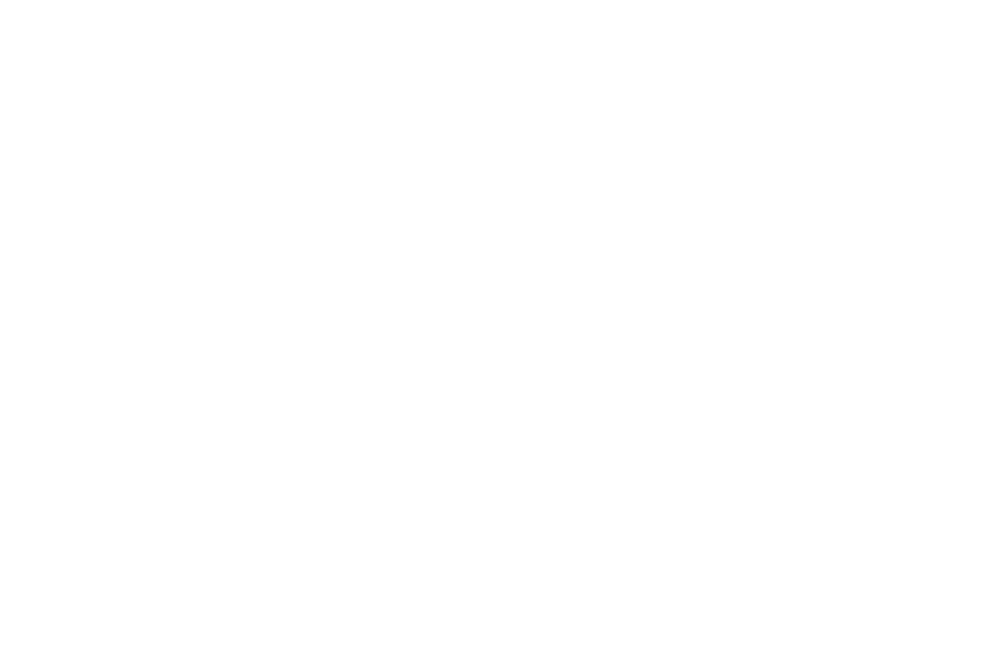
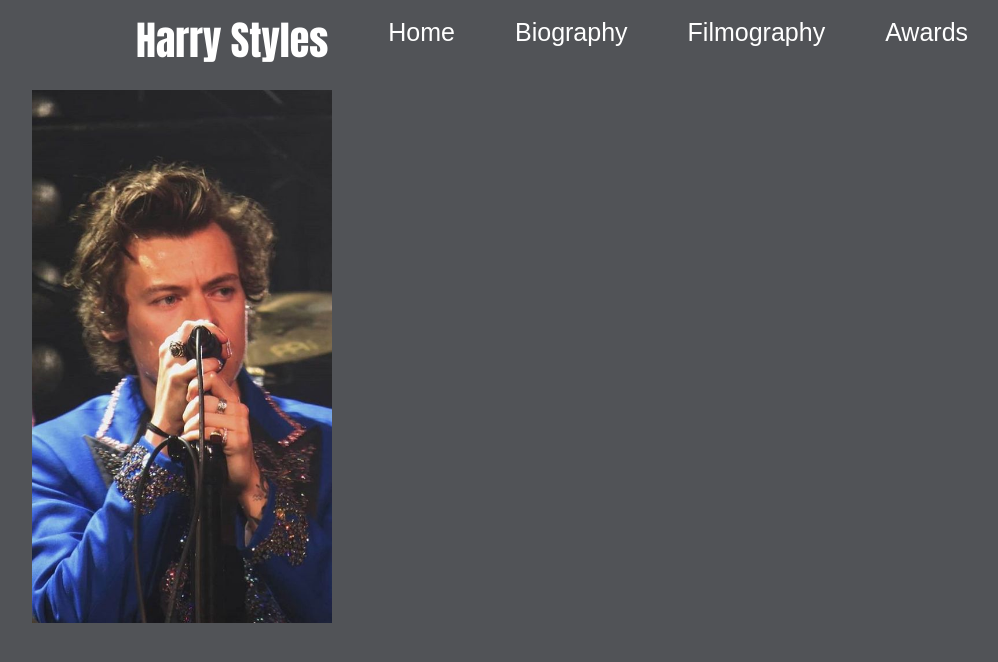
Before and after one commit to katetomashvili/Tribute-Page, a plain HTML site: page biography.html in a window 1280 px wide. Shown: the whole page, without its empty margins (58-1056 px from the left). Drawn offline with Linux system fonts and the light colour scheme.

Commit message:
add photo

```diff
--- a/biography.html
+++ b/biography.html
@@ -4,9 +4,36 @@
     <meta charset="UTF-8">
     <meta http-equiv="X-UA-Compatible" content="IE=edge">
     <meta name="viewport" content="width=device-width, initial-scale=1.0">
+    <link rel="icon" href="/img/heart.png" size="16x16" type="image/png">
+    <link rel="stylesheet" href="css/reset.css">
+    <link rel="stylesheet" href="css/style.css">
     <title>Biography</title>
 </head>
 <body>
+    <header class="header-wrapper">
+        <ul class="nav-ul">
+            <li class="nav-li">Harry Styles</li>
+            <li class="nav-li">
+                <a href="index.html">Home</a>
+            </li>
+            <li class="nav-li">
+                <a href="biography.html">Biography</a>
+            </li>
+            <li class="nav-li">
+                <a href="#">Filmography</a>
+            </li>
+            <li class="nav-li">
+                <a href="#">Awards</a>
+            </li>
+        </ul>
+    </header>
+    <section class="first-section">
+        <div class="div-box">
+            <img style="width: 300px;" src="img/firstphoto.jpg" alt="">
+        </div>
+        <div class="div-box">
 
+        </div>
+    </section>
 </body>
 </html>
--- a/css/style.css
+++ b/css/style.css
@@ -1,7 +1,5 @@
 body{
-    background-image: url(../img/background.jpg);
-    background-repeat: no-repeat;
-    background-position: right;
+    background: #515357;
 }
 .header-wrapper{
     display: flex;
@@ -24,3 +22,11 @@ a{
     font-family: Impact, Haettenschweiler, 'Arial Narrow Bold', sans-serif;
     font-size: 40px;
 }
+.first-section{
+    width: 1100px;
+    margin: 0 auto;
+    display: flex;
+}
+.div-box{
+    margin-top: 30px;
+}
```
Also changed, not shown: index.html (+2 -1 lines), img/firstphoto.jpg (added), img/heart.png (added).
